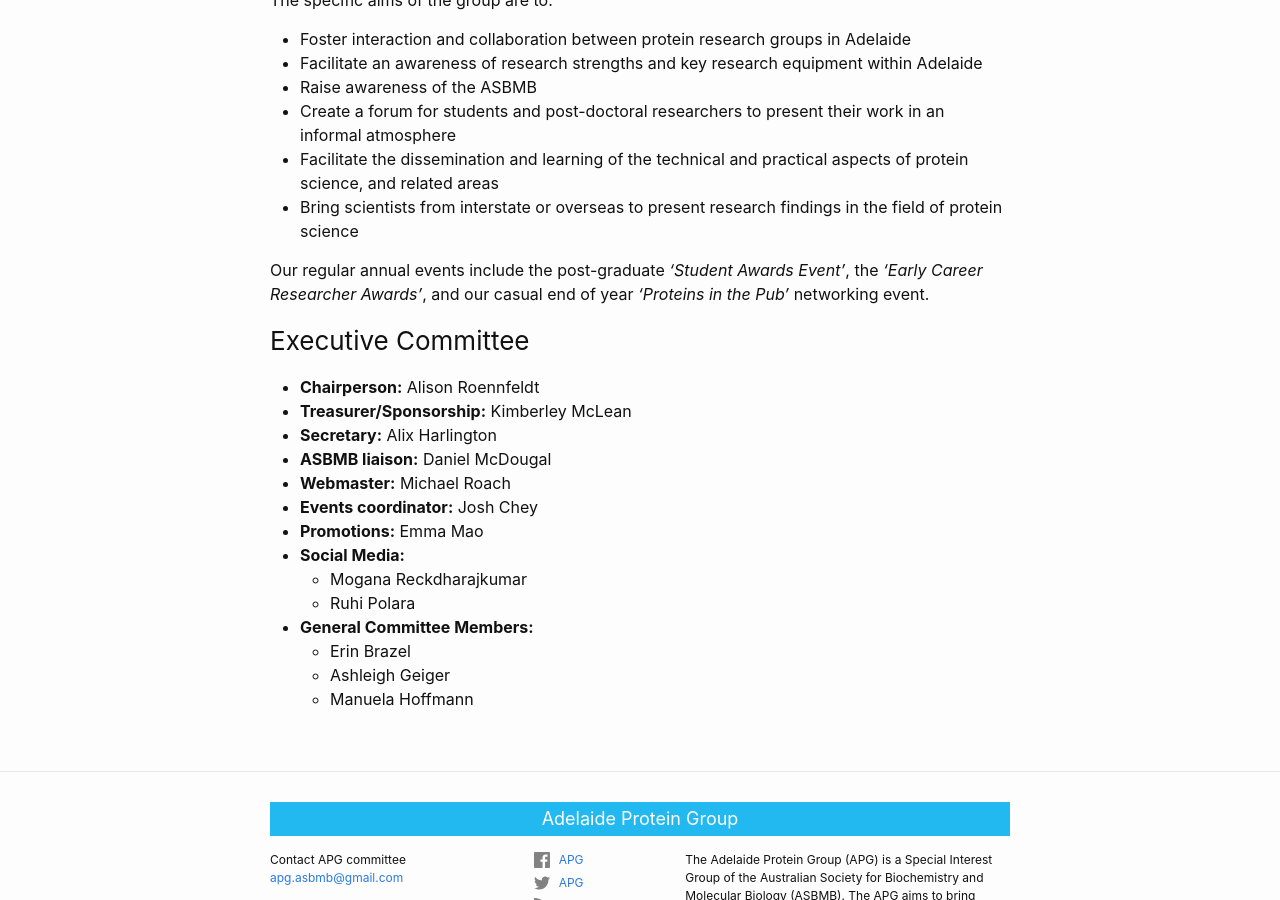
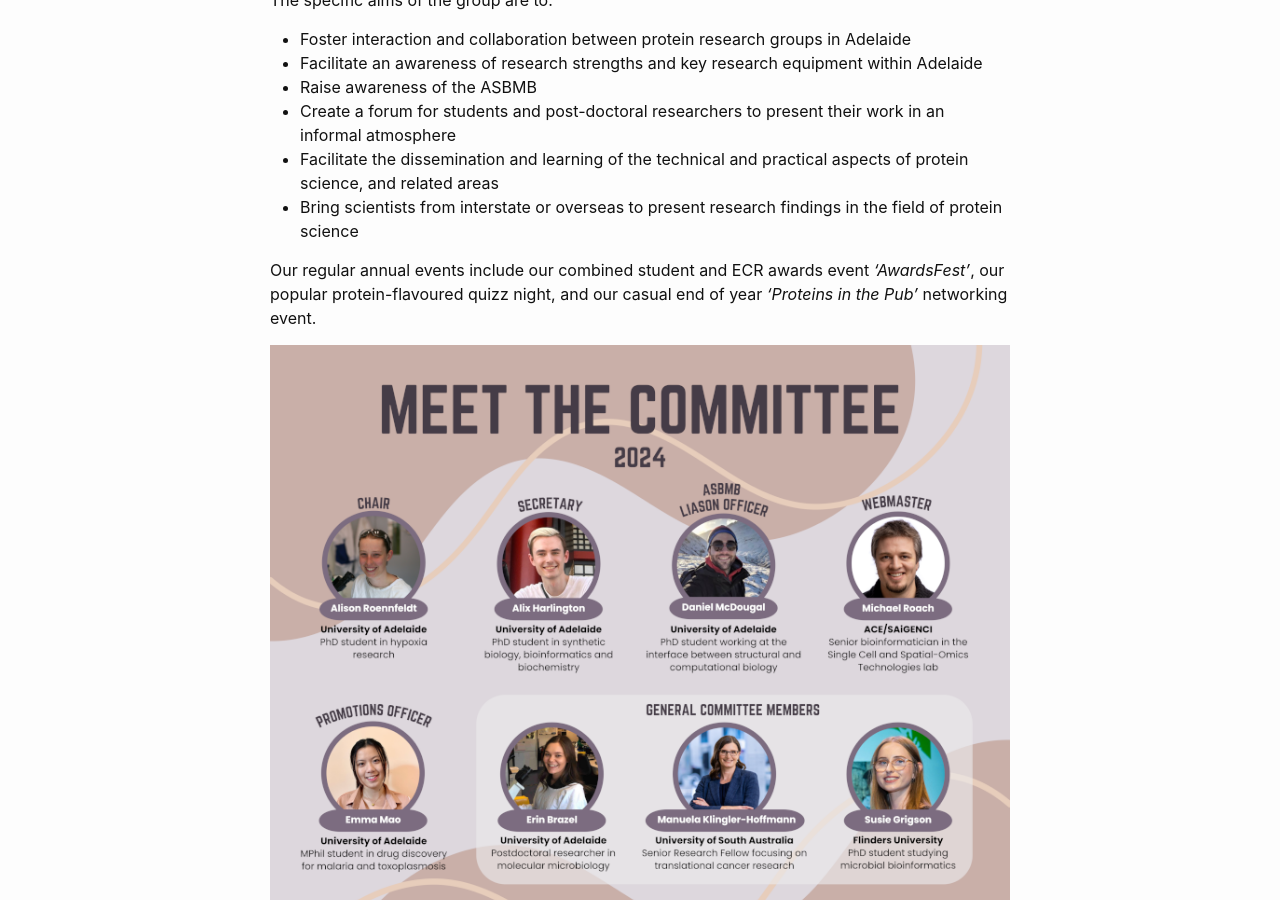
Before and after one commit to apg-asbmb/apg-asbmb.github.io, a Jekyll site: the page built from about.md, in a window 1280 px wide and 900 px high, scrolled down 434 px. Built offline with Jekyll 4.4.1, drawn with Linux system fonts in a browser that asks for light colours.

Commit message:
update about us

```diff
--- a/about.md
+++ b/about.md
@@ -21,26 +21,11 @@ The specific aims of the group are to:
 - Facilitate the dissemination and learning of the technical and practical aspects of protein science, and related areas
 - Bring scientists from interstate or overseas to present research findings in the field of protein science
 
-Our regular annual events include the post-graduate _'Student Awards Event'_, the _'Early Career Researcher Awards'_,
-and our casual end of year _'Proteins in the Pub'_ networking event.
+Our regular annual events include our combined student and ECR awards event _'AwardsFest'_,
+our popular protein-flavoured quizz night, and our casual end of year _'Proteins in the Pub'_ networking event.
 
+![](/assets/images/2024_committee1.png)
 
-### Executive Committee
-
- - __Chairperson:__ Alison Roennfeldt
- - __Treasurer/Sponsorship:__ Kimberley McLean
- - __Secretary:__ Alix Harlington
- - __ASBMB liaison:__ Daniel McDougal
- - __Webmaster:__ Michael Roach
- - __Events coordinator:__ Josh Chey
- - __Promotions:__ Emma Mao
- - __Social Media:__
-   - Mogana Reckdharajkumar
-   - Ruhi Polara
- - __General Committee Members:__
-   - Erin Brazel
-   - Ashleigh Geiger
-   - Manuela Hoffmann
-
+![](/assets/images/2024_committee2.png)
 
 [1]:/assets/docs/APGConstitution-20080417.doc
```
Also changed, not shown: assets/images/2024_committee1.png (added), assets/images/2024_committee2.png (added).
